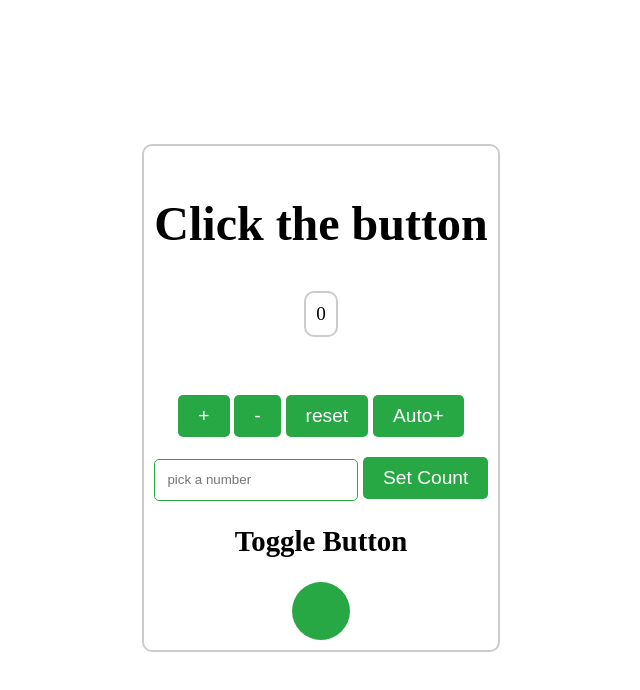
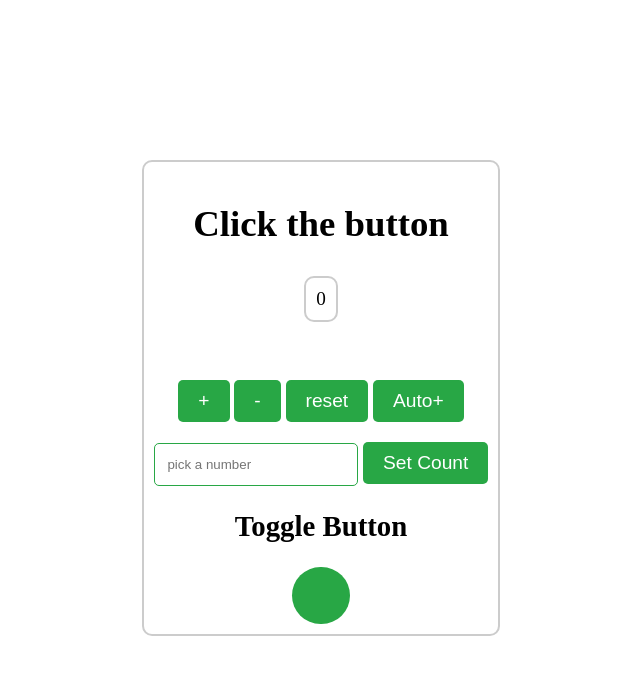
Before and after one commit to Debeson/simple-click-to-add-with-javascript, a plain HTML site: page index.html in a window 1280 px wide. Shown: the whole page, without its empty margins (319-959 px from the left). Drawn offline with Linux system fonts and the light colour scheme.

Commit message:
reduced the font size of h1 so as to accomodate smaller screen

```diff
--- a/style.css
+++ b/style.css
@@ -13,7 +13,7 @@ section{
     justify-content: center;
     align-items: center;
     height: 100vh;
-    gap: 20px;
+    gap: 10px;
 }
 .container{
     display: flex;
@@ -22,7 +22,7 @@ section{
 }
 
 h1{
-    font-size: 3rem;
+    font-size: 2.3rem;
 }
 
 .count-value, .container{
```
